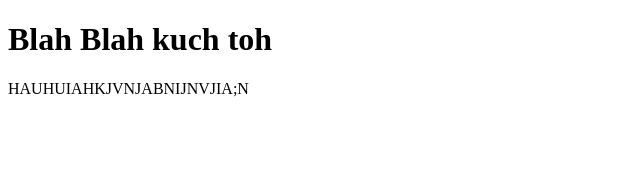
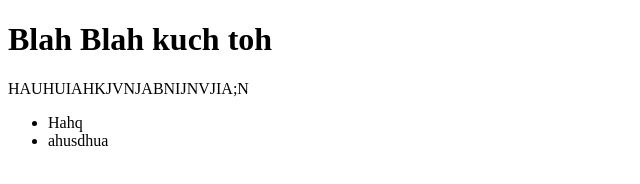
Before and after one commit to PratikRai0101/learn-git, a plain HTML site: page index.html in a window 1280 px wide. Shown: the whole page, without its empty margins (0-640 px from the left). Drawn offline with Linux system fonts and the light colour scheme.

Commit message:
Naya kuch toh

```diff
--- a/index.html
+++ b/index.html
@@ -8,5 +8,9 @@
 <body>
     <h1>Blah Blah kuch toh</h1>
     <p>HAUHUIAHKJVNJABNIJNVJIA;N</p>
+    <ul>
+        <li>Hahq</li>
+        <li>ahusdhua</li>
+    </ul>
 </body>
 </html>
```
